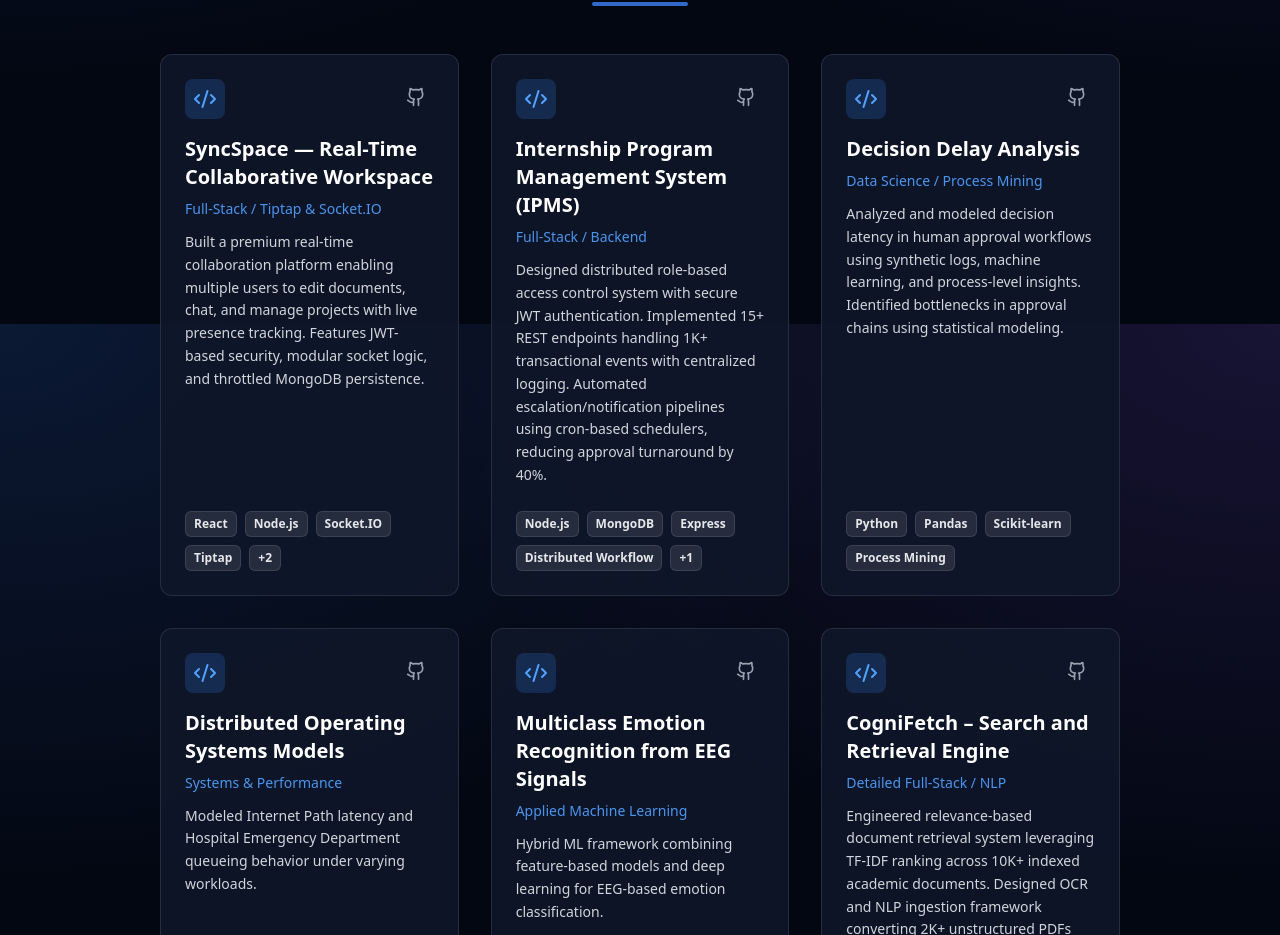
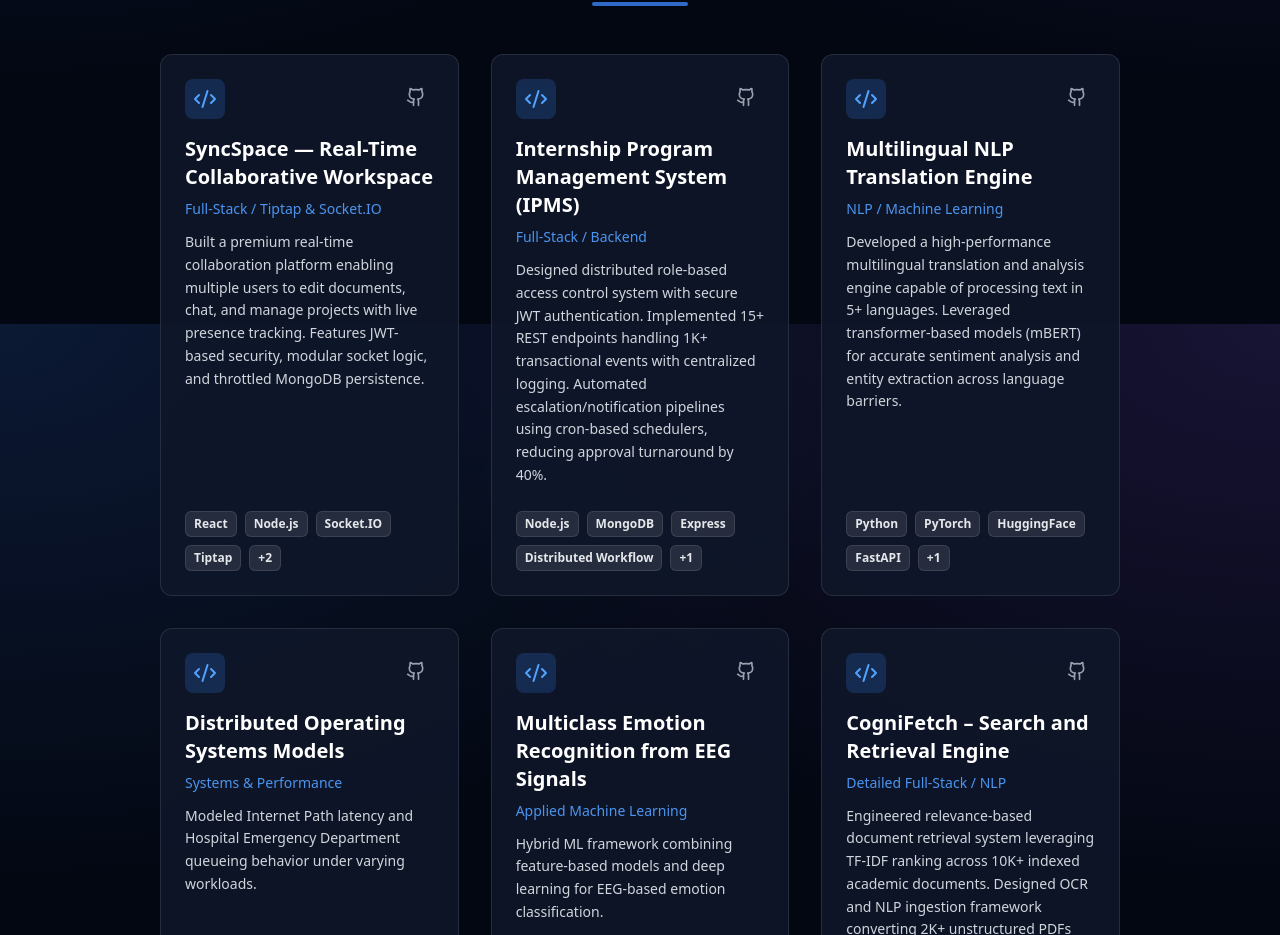
Before and after one commit to Kamal-Poshala/portfolio, a Next.js app: page / in a window 1280 px wide. Shown: the part 2876-3811 px from the top of the page. Built offline with nearby package versions, Linux system fonts and the light colour scheme.

Commit message:
feat: Replace Decision Delay with Multilingual NLP, update hero summary and project links

```diff
--- a/src/data/projects.ts
+++ b/src/data/projects.ts
@@ -13,15 +13,15 @@ export const projects = [
     description:
       "Designed distributed role-based access control system with secure JWT authentication. Implemented 15+ REST endpoints handling 1K+ transactional events with centralized logging. Automated escalation/notification pipelines using cron-based schedulers, reducing approval turnaround by 40%.",
     tech: ["Node.js", "MongoDB", "Express", "Distributed Workflow", "Cron"],
-    repoLink: "https://github.com/Kamal-Poshala",
+    repoLink: "https://github.com/Kamal-Poshala/internship-management-system",
   },
   {
-    title: "Decision Delay Analysis",
-    category: "Data Science / Process Mining",
+    title: "Multilingual NLP Translation Engine",
+    category: "NLP / Machine Learning",
     description:
-      "Analyzed and modeled decision latency in human approval workflows using synthetic logs, machine learning, and process-level insights. Identified bottlenecks in approval chains using statistical modeling.",
-    tech: ["Python", "Pandas", "Scikit-learn", "Process Mining"],
-    repoLink: "https://github.com/Kamal-Poshala/decision-delay-analysis",
+      "Developed a high-performance multilingual translation and analysis engine capable of processing text in 5+ languages. Leveraged transformer-based models (mBERT) for accurate sentiment analysis and entity extraction across language barriers.",
+    tech: ["Python", "PyTorch", "HuggingFace", "FastAPI", "Docker"],
+    repoLink: "https://github.com/Kamal-Poshala/multilingual-nlp-engine",
   },
   {
     title: "Distributed Operating Systems Models",
@@ -29,7 +29,7 @@ export const projects = [
     description:
       "Modeled Internet Path latency and Hospital Emergency Department queueing behavior under varying workloads.",
     tech: ["Python", "Queueing Models", "Performance Metrics", "Linux"],
-    repoLink: "https://github.com/Kamal-Poshala",
+    repoLink: "https://github.com/Kamal-Poshala/distributed-systems-models",
   },
   {
     title: "Multiclass Emotion Recognition from EEG Signals",
@@ -37,7 +37,7 @@ export const projects = [
     description:
       "Hybrid ML framework combining feature-based models and deep learning for EEG-based emotion classification.",
     tech: ["Python", "PyTorch", "EEGNet", "BiLSTM", "scikit-learn"],
-    repoLink: "https://github.com/Kamal-Poshala",
+    repoLink: "https://github.com/Kamal-Poshala/eeg-emotion-recognition",
   },
   {
     title: "CogniFetch – Search and Retrieval Engine",
@@ -45,7 +45,7 @@ export const projects = [
     description:
       "Engineered relevance-based document retrieval system leveraging TF-IDF ranking across 10K+ indexed academic documents. Designed OCR and NLP ingestion framework converting 2K+ unstructured PDFs into structured searchable collections. Reduced query latency by 45%.",
     tech: ["Node.js", "MongoDB", "NLP", "OCR", "React"],
-    repoLink: "https://github.com/Kamal-Poshala",
+    repoLink: "https://github.com/Kamal-Poshala/cognifetch",
   },
   {
     title: "Persistent Systems – Martian Internship Program",
@@ -53,7 +53,7 @@ export const projects = [
     description:
       "Industry-oriented training in Java, Linux, DBMS, and algorithmic problem solving.",
     tech: ["Java", "Linux", "DBMS"],
-    repoLink: "https://github.com/Kamal-Poshala",
+    repoLink: "https://github.com/Kamal-Poshala/martian-internship",
   },
   {
     title: "Decentralized Freelance Marketplace",
@@ -61,6 +61,6 @@ export const projects = [
     description:
       "Ethereum-based freelance marketplace with escrow payments and decentralized dispute resolution.",
     tech: ["Solidity", "Hardhat", "React", "IPFS"],
-    repoLink: "https://github.com/Kamal-Poshala",
+    repoLink: "https://github.com/Kamal-Poshala/decentralized-marketplace",
   },
 ];
```
